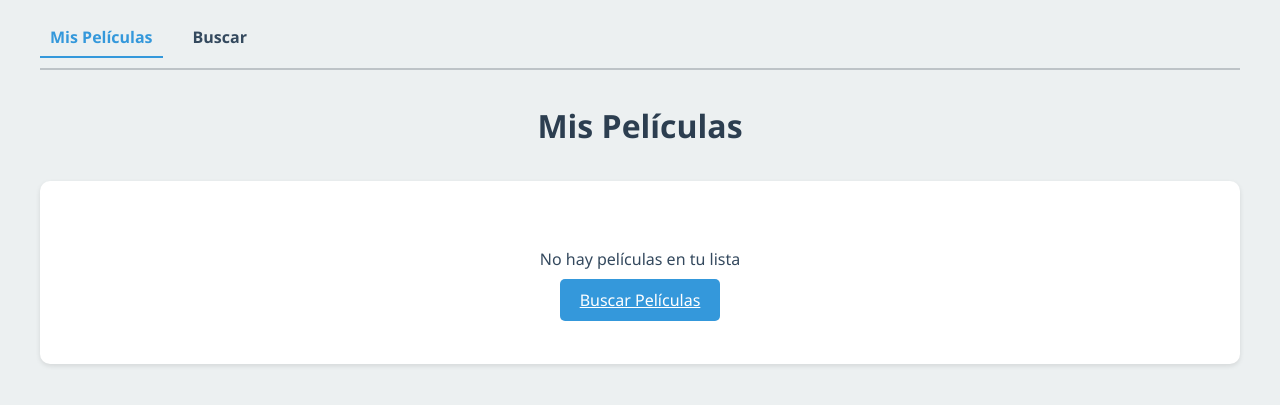
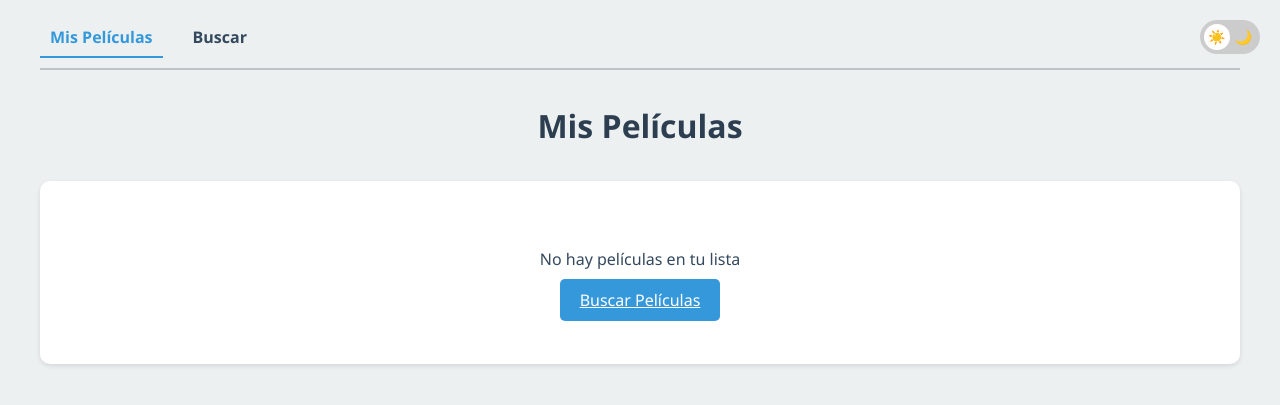
Before and after one commit to Raulaxxo/yts-downloader, a Flask app: page / in a window 1280 px wide. Shown: the top 405 px of the page. Run offline with Flask 3, Linux system fonts and the light colour scheme.

Commit message:
Agregar soporte para modo oscuro y mejorar estilos de tarjetas de películas

```diff
--- a/backend/static/style.css
+++ b/backend/static/style.css
@@ -4,6 +4,86 @@
     --background-color: #ecf0f1;
     --text-color: #34495e;
     --border-color: #bdc3c7;
+    --card-background: #fff;
+}
+
+/* Modo oscuro */
+[data-theme="dark"] {
+    --primary-color: #3498db;
+    --secondary-color: #2980b9;
+    --background-color: #1a1a1a;
+    --text-color: #ecf0f1;
+    --border-color: #2c3e50;
+    --card-background: #2c3e50;
+}
+
+/* Switch de modo oscuro */
+.theme-switch-wrapper {
+    position: fixed;
+    top: 20px;
+    right: 20px;
+    display: flex;
+    align-items: center;
+    z-index: 100;
+}
+
+.theme-switch {
+    display: inline-block;
+    height: 34px;
+    position: relative;
+    width: 60px;
+}
+
+.theme-switch input {
+    display: none;
+}
+
+.slider {
+    background-color: #ccc;
+    bottom: 0;
+    cursor: pointer;
+    left: 0;
+    position: absolute;
+    right: 0;
+    top: 0;
+    transition: .4s;
+    border-radius: 34px;
+}
+
+.slider:before {
+    background-color: #fff;
+    bottom: 4px;
+    content: "";
+    height: 26px;
+    left: 4px;
+    position: absolute;
+    transition: .4s;
+    width: 26px;
+    border-radius: 50%;
+}
+
+input:checked + .slider {
+    background-color: var(--secondary-color);
+}
+
+input:checked + .slider:before {
+    transform: translateX(26px);
+}
+
+.slider-icon {
+    color: #fff;
+    position: absolute;
+    top: 50%;
+    transform: translateY(-50%);
+    font-size: 14px;
+}
+
+.slider-icon.sun {
+    left: 8px;
+}
+
+.slider-icon.moon {
+    right: 8px;
 }
 
 body {
@@ -248,12 +328,13 @@ input[type="text"] {
 }
 
 .movie-card {
-    background: white;
+    background: var(--card-background);
     border-radius: 10px;
-    overflow: hidden;
+    padding: 20px;
+    margin-bottom: 20px;
     box-shadow: 0 2px 5px rgba(0,0,0,0.1);
-    transition: transform 0.3s;
-}
+    display: flex;
+    flex-direction: column;
 
 .movie-card:hover {
     transform: translateY(-5px);
--- a/backend/templates/index.html
+++ b/backend/templates/index.html
@@ -7,6 +7,15 @@
     <meta name="viewport" content="width=device-width, initial-scale=1.0">
 </head>
 <body>
+    <div class="theme-switch-wrapper">
+        <label class="theme-switch" for="checkbox">
+            <input type="checkbox" id="checkbox" />
+            <div class="slider round">
+                <span class="slider-icon sun">☀️</span>
+                <span class="slider-icon moon">🌙</span>
+            </div>
+        </label>
+    </div>
     <div class="container">
         <nav class="navbar">
             <a href="/" class="nav-link active">Mis Películas</a>
@@ -105,6 +114,29 @@
             }
         }
     }
+
+    // Modo Oscuro
+    const toggleSwitch = document.querySelector('#checkbox');
+    const currentTheme = localStorage.getItem('theme');
+
+    if (currentTheme) {
+        document.documentElement.setAttribute('data-theme', currentTheme);
+        if (currentTheme === 'dark') {
+            toggleSwitch.checked = true;
+        }
+    }
+
+    function switchTheme(e) {
+        if (e.target.checked) {
+            document.documentElement.setAttribute('data-theme', 'dark');
+            localStorage.setItem('theme', 'dark');
+        } else {
+            document.documentElement.setAttribute('data-theme', 'light');
+            localStorage.setItem('theme', 'light');
+        }
+    }
+
+    toggleSwitch.addEventListener('change', switchTheme, false);
     </script>
 </body>
 </html>
```
Also changed, not shown: backend/templates/search.html (+9 -0 lines).
